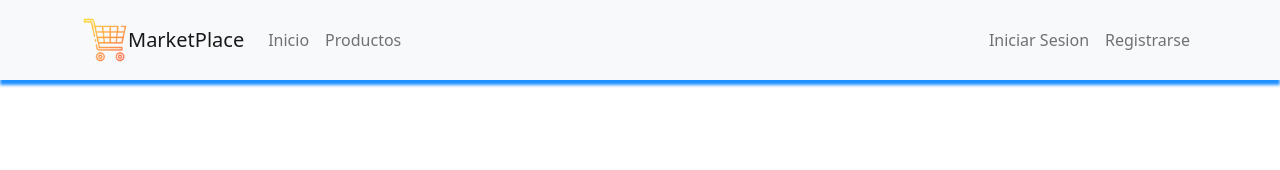
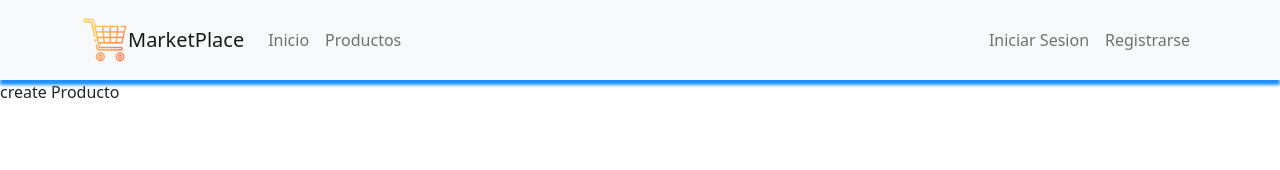
Before and after one commit to EzeVieraRep/MarketPlace, a React (Vite) app: page /agregar-producto in a window 1280 px wide. Shown: the top 170 px of the page. Built offline with nearby package versions, Linux system fonts and the light colour scheme.

Commit message:
se agrego los componentes useCreateEditProduct y CreateEditProduct

```diff
--- a/src/pages/login/components/UseLogin.jsx
+++ b/src/pages/login/components/UseLogin.jsx
@@ -76,10 +76,9 @@ const useLogin = () => {
         }
     }, [])
 
-    return (
-        <Login open={open} loginButtonDisabled={loginButtonDisabled} changeInput={changeInput} onSubmit={onSubmit} msg={msg}
+    return <Login open={open} loginButtonDisabled={loginButtonDisabled} changeInput={changeInput} onSubmit={onSubmit} msg={msg}
             colorSnackbar={colorSnackbar} />
-    );
+
 }
 
 export default useLogin;
--- /dev/null
+++ b/src/pages/productCrud/components/UseCreateEditProduct.js
@@ -0,0 +1,10 @@
+import CreateEditProduct from "../views/CreateEditProduct";
+
+const UseCreateEditProduct = () => {
+
+
+    return <CreateEditProduct />
+
+}
+
+export default UseCreateEditProduct;
--- /dev/null
+++ b/src/pages/productCrud/views/CreateEditProduct.js
@@ -0,0 +1,7 @@
+const CreateEditProduct = () => {
+    return ( <div>
+        create Producto
+    </div> );
+}
+
+export default CreateEditProduct;
--- a/src/router/AppRouter.jsx
+++ b/src/router/AppRouter.jsx
@@ -2,6 +2,7 @@ import { Route, Routes } from "react-router-dom";
 import Listaproductos from "../pages/product/views/listaproductos"
 import UseLogin from "../pages/login/components/UseLogin";
 import UseSignUp from "../pages/login/components/UseSignUp";
+import UseCreateEditProduct from "../pages/productCrud/components/UseCreateEditProduct";
 
 const AppRouter = () => {
     return (
@@ -9,6 +10,7 @@ const AppRouter = () => {
             <Route exact path="/" element={<Listaproductos />} />
             <Route exact path="/login" element={<UseLogin />} />
             <Route exact path="/nueva-cuenta" element={<UseSignUp />} />
+            <Route exact path="/agregar-producto" element={<UseCreateEditProduct />} />
 
         </Routes>
     );
```
Also changed, not shown: src/pages/productCrud/Styles.css (added).
